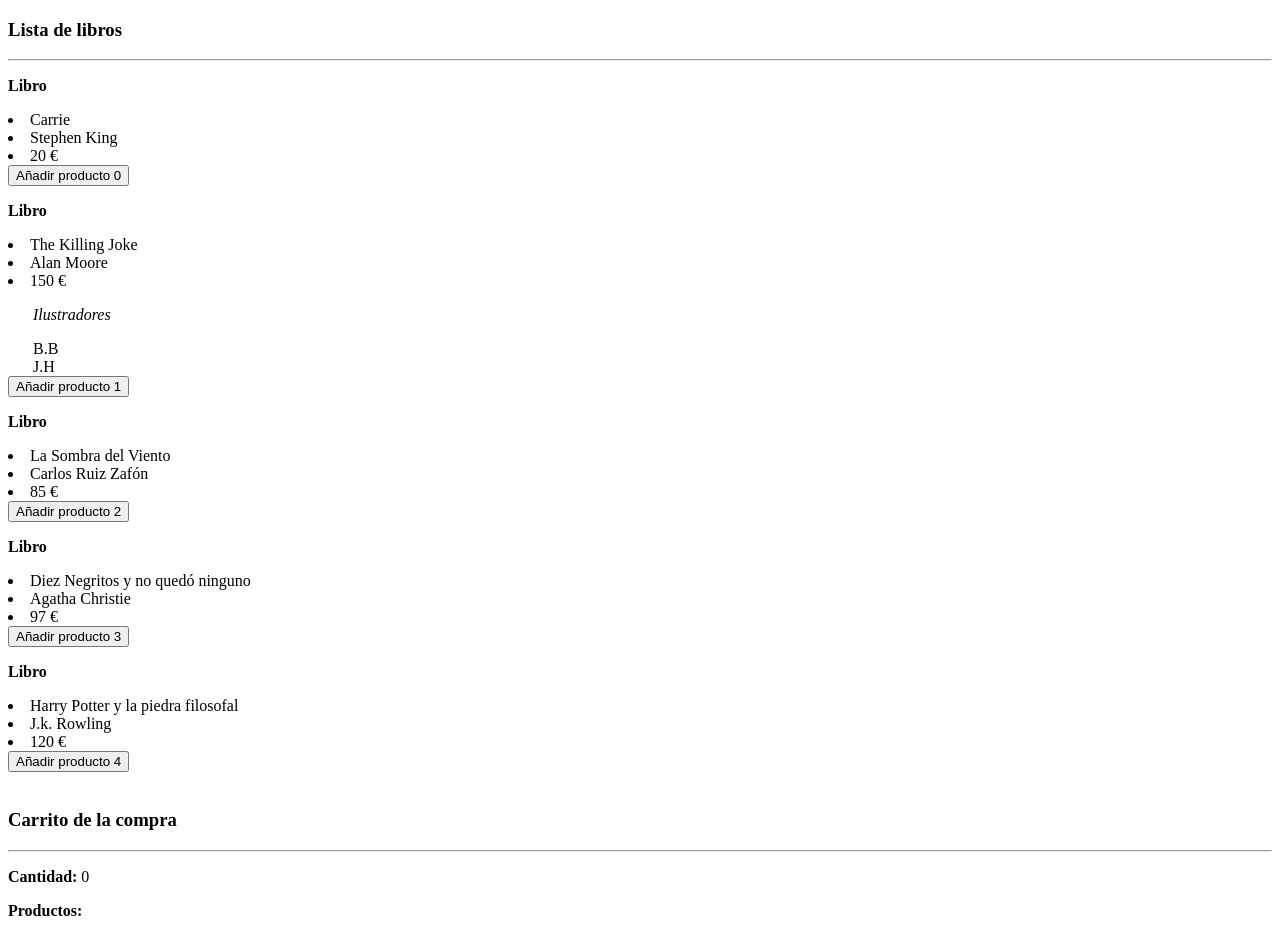
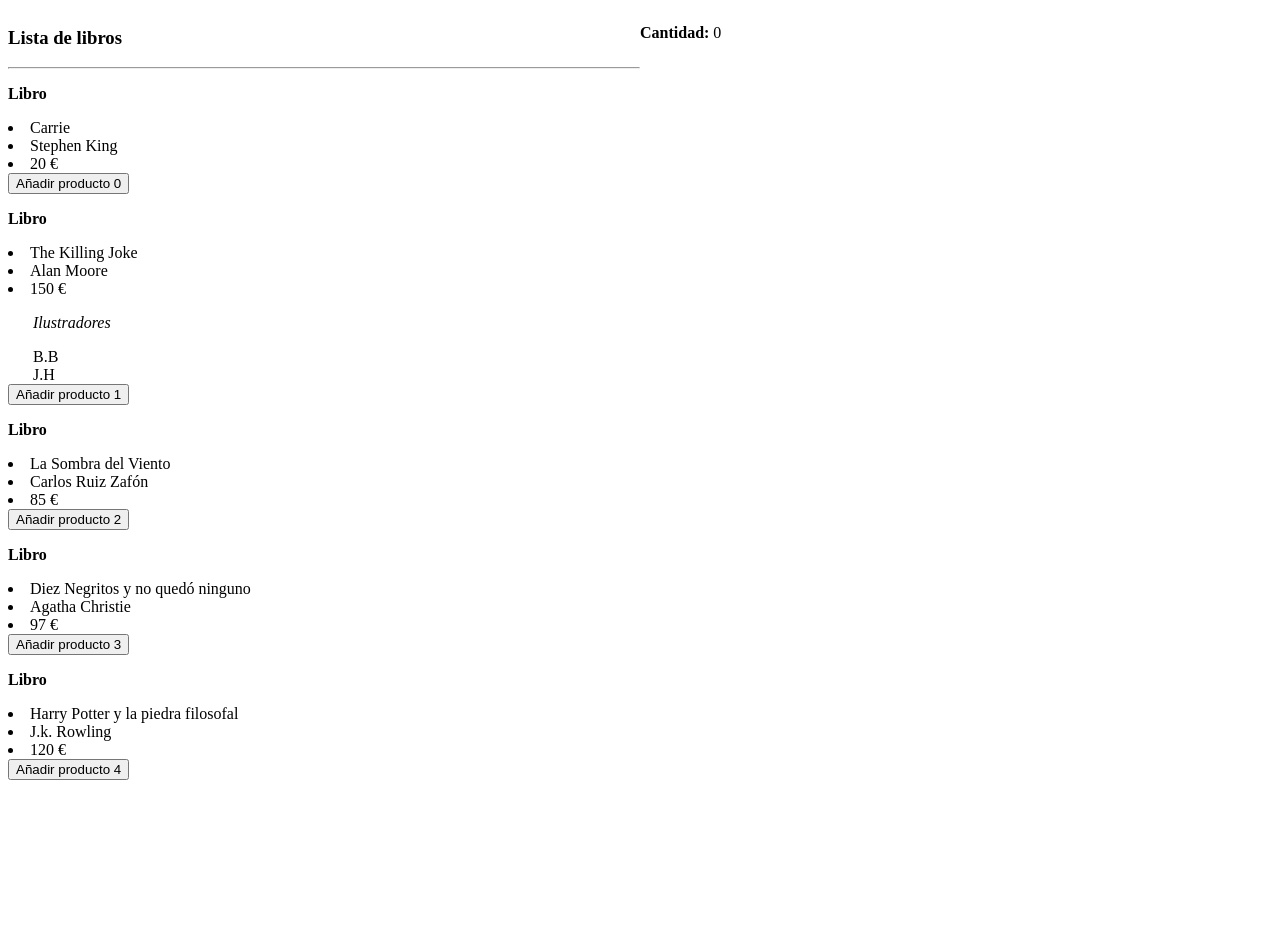
Before and after one commit to jvdev19/book-comic-shop, a website built with webpack: page src/index.html in a window 1280 px wide. After the commit the page ends 800 px from the top, so only its background shows below. Built offline with nearby package versions, Linux system fonts and the light colour scheme.

Commit message:
La interfaz funciona, pero repinta repetido, no machacando el html anterior

```diff
--- a/src/app/Ui.js
+++ b/src/app/Ui.js
@@ -1,55 +1,54 @@
 // 1. Ahora estamos poniendo esta clase genérica para toda la interfaz de usuario. Iremos pasando como parámetro al constructor los elementos de interfaz de usuario. Si hay demasiados, habría que separar esta clase, en varias, que representen los elementos de la interfaz.
 
 export class Ui {
-    constructor(container) {
-        this.container = document.querySelector(container);
-    }
-    createGrid() {
-        this.container.innerHTML +=`<div class="product-grid"></div>`;
+    constructor() {
+        this.app = document.querySelector('#app');
+        this.productGrid = document.querySelector('#productGrid');
+        this.cart = document.querySelector('#cart');
     }
 
     renderProductList(products){
-        this.container.innerHTML += `<h3> <strong>Lista de libros</strong> </h3> <hr>`;
+        this.productGrid.innerHTML += `<h3> <strong>Lista de libros</strong> </h3> <hr>`;
 
         products.forEach((product, i) => {
-            this.container.innerHTML += `<ul>`;
+            this.productGrid.innerHTML += `<ul>`;
 
-            this.container.innerHTML += `<p><b>Libro</b></p>`;
-            this.container.innerHTML += `<li>${product.title}</li> `;
-            this.container.innerHTML += `<li>${product.author}</li> `;
-            this.container.innerHTML += `<li>${product.price} €</li> `;
+            this.productGrid.innerHTML += `<p><b>Libro</b></p>`;
+            this.productGrid.innerHTML += `<li>${product.title}</li> `;
+            this.productGrid.innerHTML += `<li>${product.author}</li> `;
+            this.productGrid.innerHTML += `<li>${product.price} €</li> `;
 
             if (product.illustrators) {
                 let illustrators = product.illustrators;
-                this.container.innerHTML += `<p style="padding-left:25px; display:block;"><i>Ilustradores</i></p>`;
-                this.container.innerHTML += `<ul>`;
+                this.productGrid.innerHTML += `<p style="padding-left:25px; display:block;"><i>Ilustradores</i></p>`;
+                this.productGrid.innerHTML += `<ul>`;
                 illustrators.forEach(illustrator => {
-                    this.container.innerHTML += `<li style="padding-left:25px; display:block;">${illustrator}</li>`;
+                    this.productGrid.innerHTML += `<li style="padding-left:25px; display:block;">${illustrator}</li>`;
                 });
-                this.container.innerHTML += `</ul>`;
+                this.productGrid.innerHTML += `</ul>`;
             }
 
-            this.container.innerHTML += `</ul>`;
-            this.container.innerHTML += `<button id="addProduct-${i}">Añadir producto ${i}</button>`;
+            this.productGrid.innerHTML += `</ul>`;
+            this.productGrid.innerHTML += `<button id="addProduct-${i}">Añadir producto ${i}</button>`;
         });
     }
 
 
     renderProductCart(products){
-        this.container.innerHTML += `<br><br> <h3> <strong>Carrito de la compra</strong> </h3> <hr>`;
-        this.container.innerHTML += `<p> <strong>Cantidad:</strong> ${products.length} </p>`;
-        this.container.innerHTML += `<p> <strong>Productos:</strong></p>`;
+//        this.cart.innerHTML += `<br><br> <h3> <strong>Carrito de la compra</strong> </h3> <hr>`;
+        this.cart.innerHTML += `<p> <strong>Cantidad:</strong> ${products.length} </p>`;
+//        this.cart.innerHTML += `<p> <strong>Productos:</strong></p>`;
         products.forEach(product => {
-            this.container.innerHTML += `<p> >> ${product.title} / ${product.author} / ${product.price} </p>`;
+            this.cart.innerHTML += `<p> >> ${product.title} / ${product.author} / ${product.price} </p>`;
 
             if (product.illustrators) {
                 let illustrators = product.illustrators;
-                this.container.innerHTML += `<p style="padding-left:25px; display:block;"><i>Ilustradores</i></p>`;
-                this.container.innerHTML += `<ul>`;
+                this.cart.innerHTML += `<p style="padding-left:25px; display:block;"><i>Ilustradores</i></p>`;
+                this.cart.innerHTML += `<ul>`;
                 illustrators.forEach(illustrator => {
-                    this.container.innerHTML += `<li style="padding-left:25px; display:block;">${illustrator}</li>`;
+                    this.cart.innerHTML += `<li style="padding-left:25px; display:block;">${illustrator}</li>`;
                 });
-                this.container.innerHTML += `</ul>`;
+                this.cart.innerHTML += `</ul>`;
             }
 
         });
--- a/src/app/index.js
+++ b/src/app/index.js
@@ -14,7 +14,7 @@
 
 // Instancias app
 const cart = new Cart();
-const ui = new Ui("#app");
+const ui = new Ui();
 
 // Obtenido a partir de instancias
 const products = [bookCarrie, comicTheKillingJoke, bookLaSombraDelViento, bookDiezNegritos, bookHPotterPiedra];
@@ -43,7 +43,6 @@
 
     //Vista navegador
     //------------------------------------------------------------------------------------------------------------
-    ui.createGrid();
     ui.renderProductList(products);
     ui.renderProductCart(cart.inCartProducts);
     // --> No repinta la interfaz. Podemos comprobarlo en la pestaña "procesadores de eventos". Al cargar asigna los eventos, pero al ejecutar un evento del objeto UI, no hace el repintado con los datos que le pasamos. A los botones se le asigna la función que, aunque antes era anónima, ahora hemos nombrado como "test", pero después, resetea la interfaz a su estado original. Tiene que haber un método en la UI que se dedique a repintar.
@@ -52,7 +51,7 @@
         let button = document.querySelector(`#addProduct-${i}`);
         button.addEventListener('click', function test() {
             cart.addProduct(products[i]);
-            products[i].isInCart = true;
+            ui.renderProductCart(cart.inCartProducts);
             console.log(cart.inCartProducts);
          });
      }
--- a/src/index.html
+++ b/src/index.html
@@ -5,9 +5,22 @@
     <meta http-equiv="X-UA-Compatible" content="IE=edge">
     <meta name="viewport" content="width=device-width, initial-scale=1.0">
     <title>Book & Comic shop</title>
+    <style>
+        #app{
+            display: flex;
+        }
+        #productGrid{
+            width: 50%;
+        }
+        #cart{
+            width: 50%;
+        }
+    </style>
 </head>
 <body>
-    <main id="app"></main>
-    <div id="cart"></div>
+    <main id="app">
+        <div id="productGrid"></div>
+        <div id="cart"></div>
+    </main>
 </body>
 </html>
```
